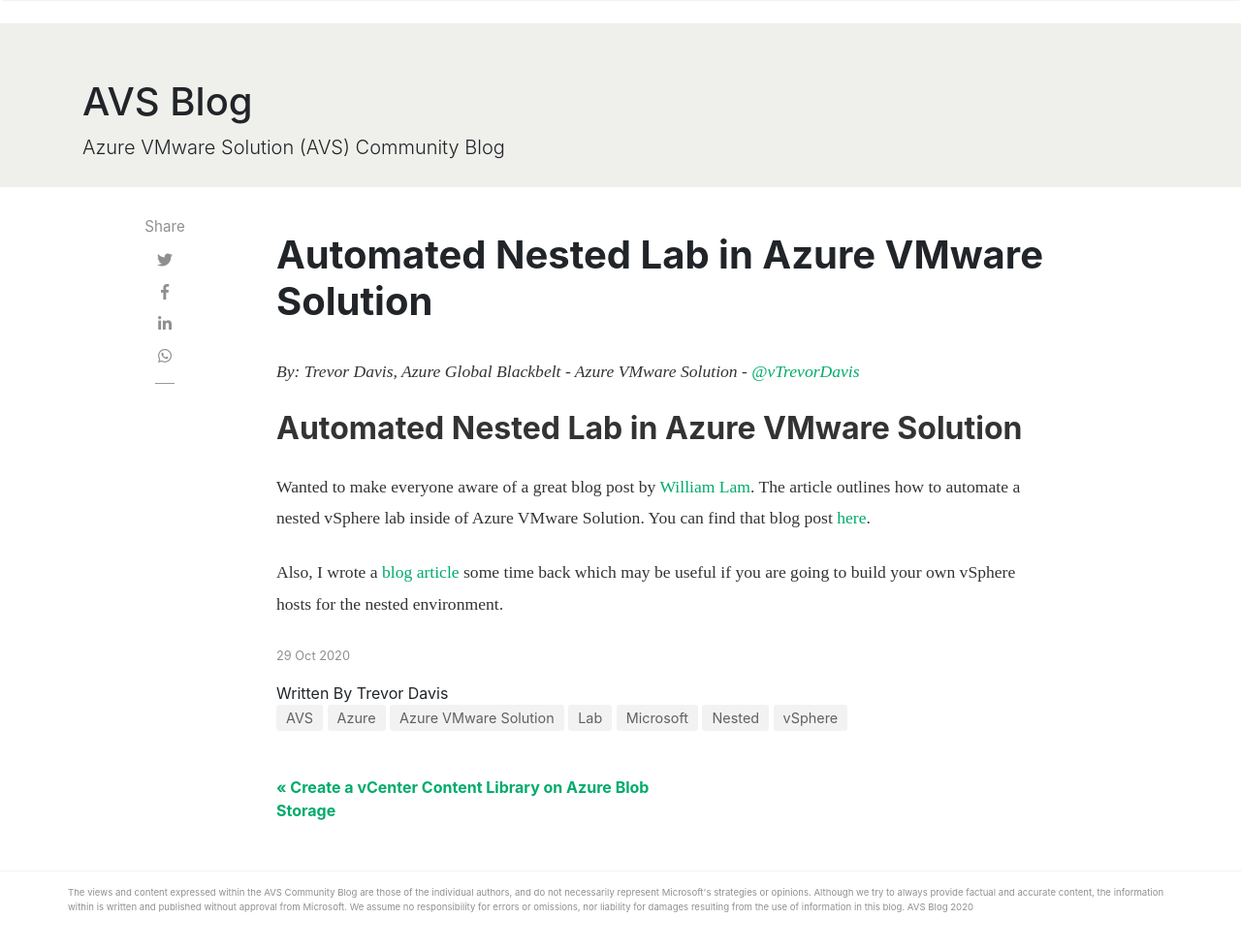
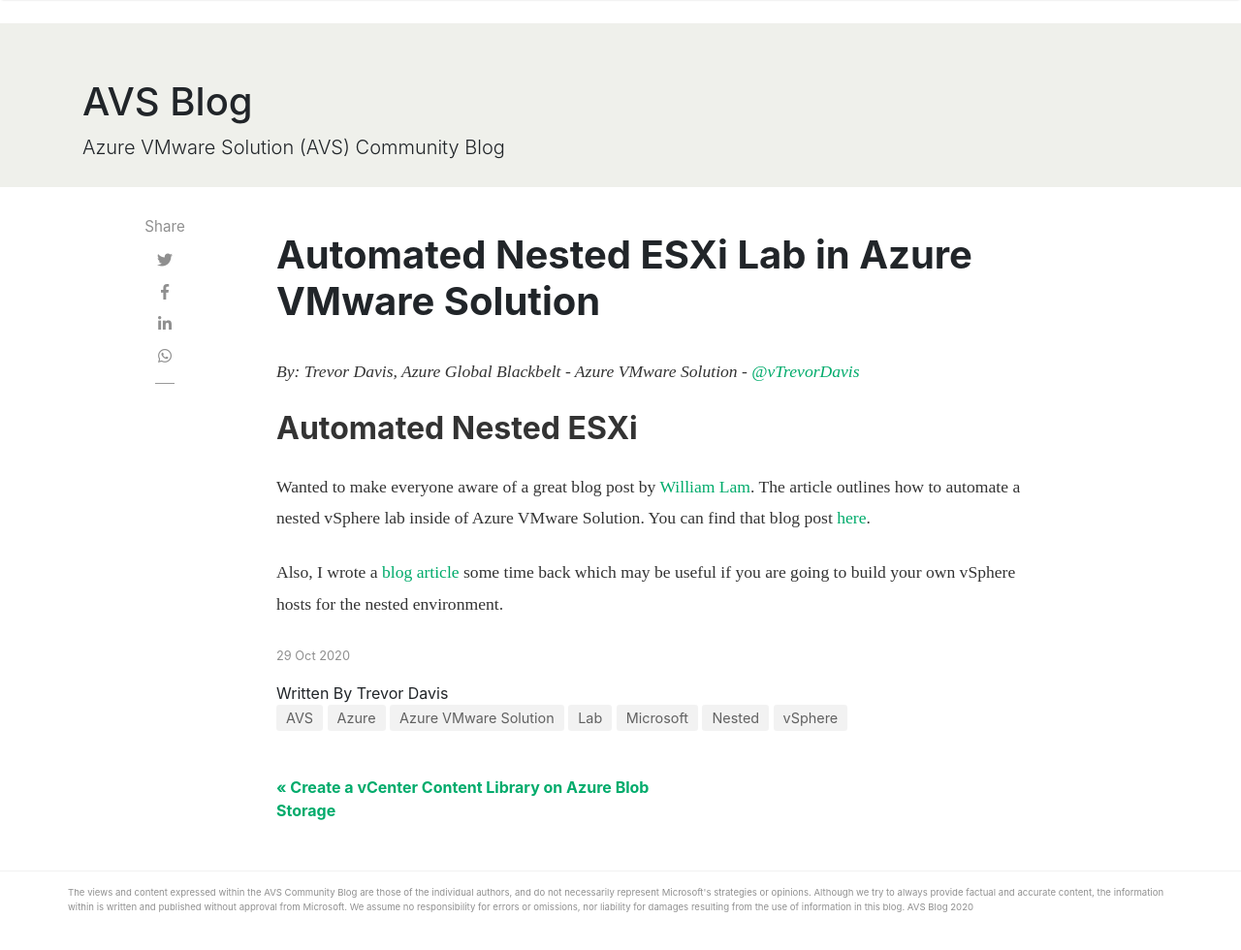
Before and after one commit to AVSBlog/avsblog.github.io, a Jekyll site: the page built from _posts/2020-10-29-automated-nested-lab-in-AVS.md, in a window 1280 px wide and 1017 px high. Shown: the top 980 px of the window at 97% size. Built offline with Jekyll 4.4.1, drawn with Linux system fonts in a browser that asks for light colours; nearby versions of some CDN libraries.

Commit message:
Update 2020-10-29-automated-nested-lab-in-AVS.md

```diff
--- a/_posts/2020-10-29-automated-nested-lab-in-AVS.md
+++ b/_posts/2020-10-29-automated-nested-lab-in-AVS.md
@@ -1,6 +1,6 @@
 ---
 layout: post
-title:  "Automated Nested Lab in Azure VMware Solution"
+title:  "Automated Nested ESXi Lab in Azure VMware Solution"
 author: tredavis
 categories: [ AVS, "Azure VMware Solution", Nested, "vSphere", Microsoft, Azure, Lab]
 image: https://i0.wp.com/www.virtuallyghetto.com/wp-content/uploads/2020/10/automated-nested-vsphere-lab-on-vmware-cloud-azure-vmware-solution-1.png
@@ -8,7 +8,7 @@
 
 *By: Trevor Davis, Azure Global Blackbelt - Azure VMware Solution - [@vTrevorDavis](https://twitter.com/vtrevordavis)*
 
-## Automated Nested Lab in Azure VMware Solution
+## Automated Nested ESXi
 
 Wanted to make everyone aware of a great blog post by [William Lam](https://twitter.com/lamw).  The article outlines how to automate a nested vSphere lab inside of Azure VMware Solution.  You can find that blog post [here](https://www.virtuallyghetto.com/2020/10/automated-nested-lab-deployment-on-sddc-part-2-azure-vmware-solution.html).
 
```
